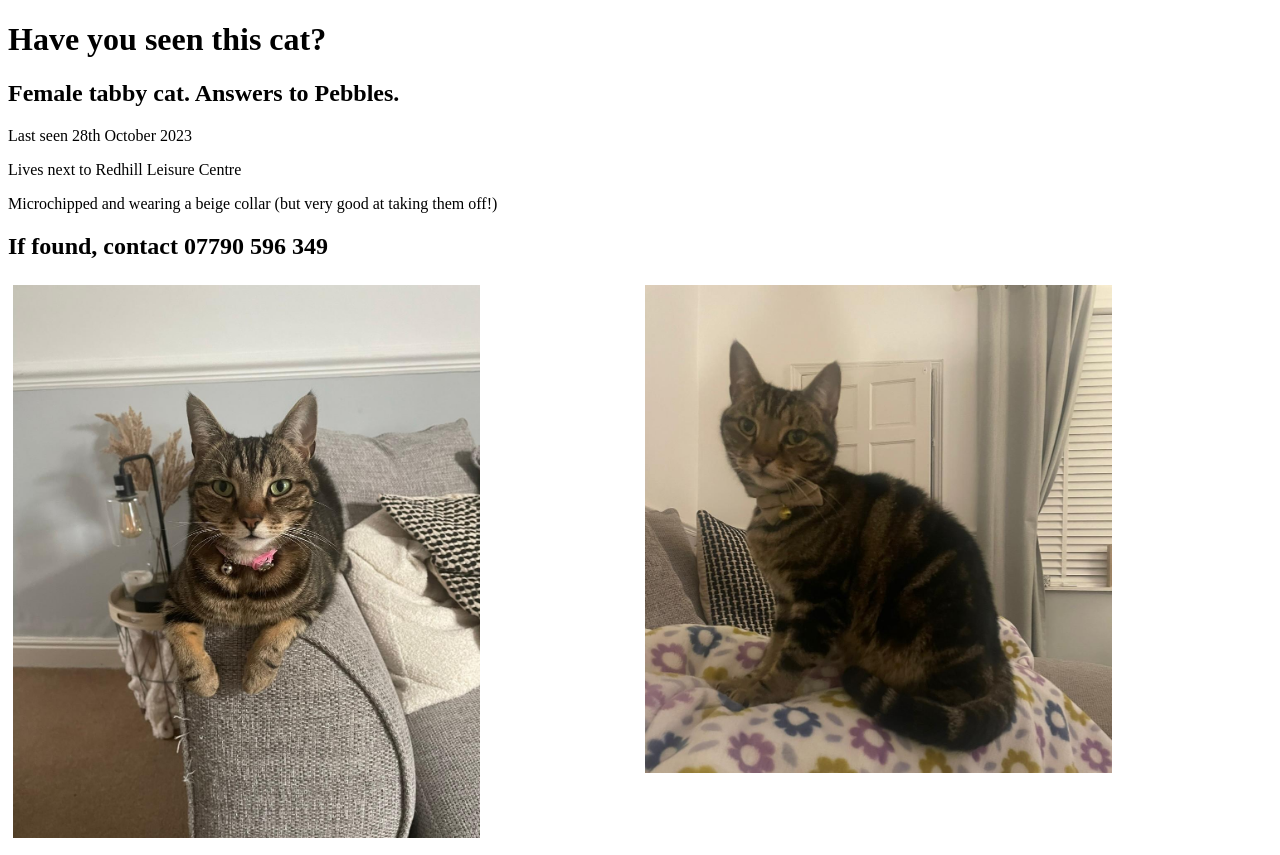
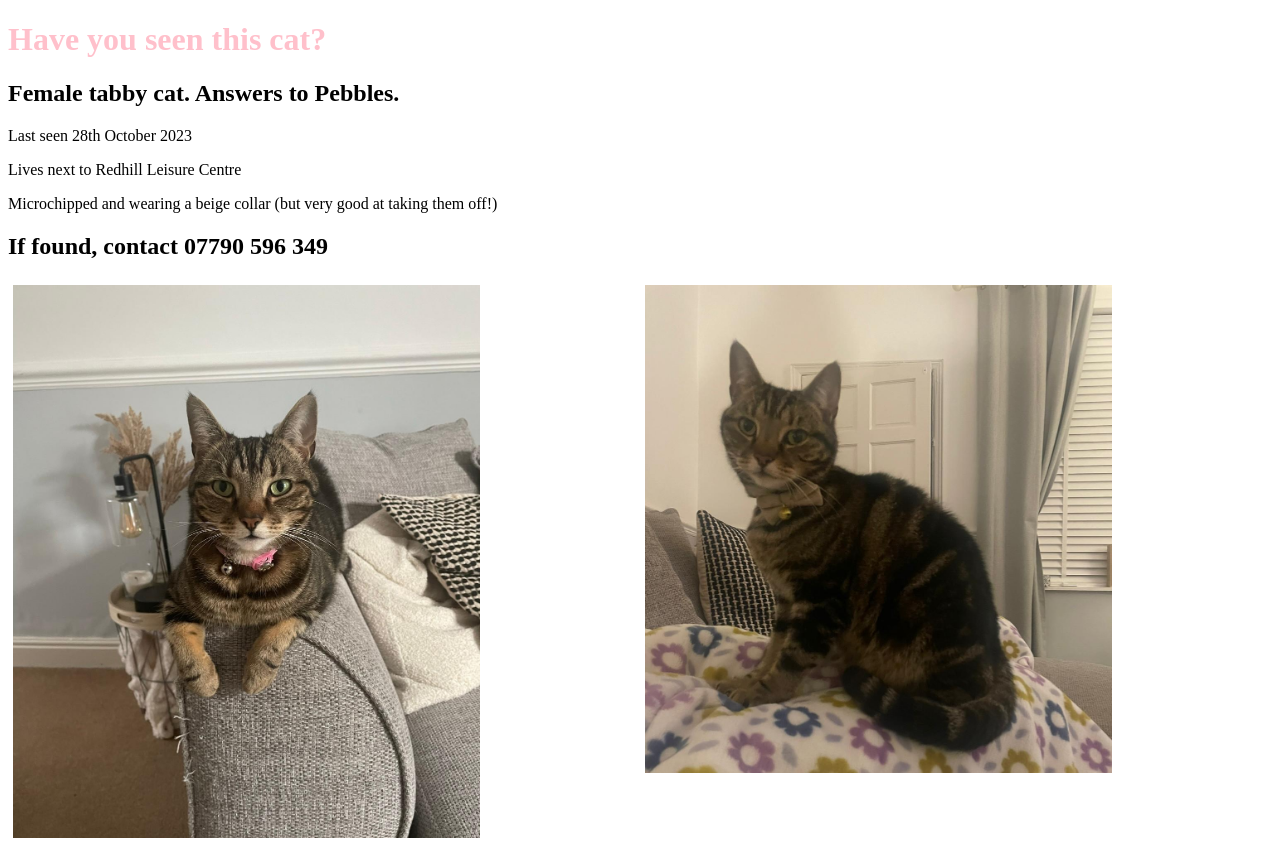
Before and after one commit to ClayyB/pebbles, a plain HTML site: page index.html in a window 1280 px wide. Drawn offline with Linux system fonts and the light colour scheme.

Commit message:
fix test styling again

```diff
--- a/style.css
+++ b/style.css
@@ -7,6 +7,6 @@
   padding: 5px;
 }
 
-.cat h3 {
+.cat h1 {
   color: pink;
 }
```
